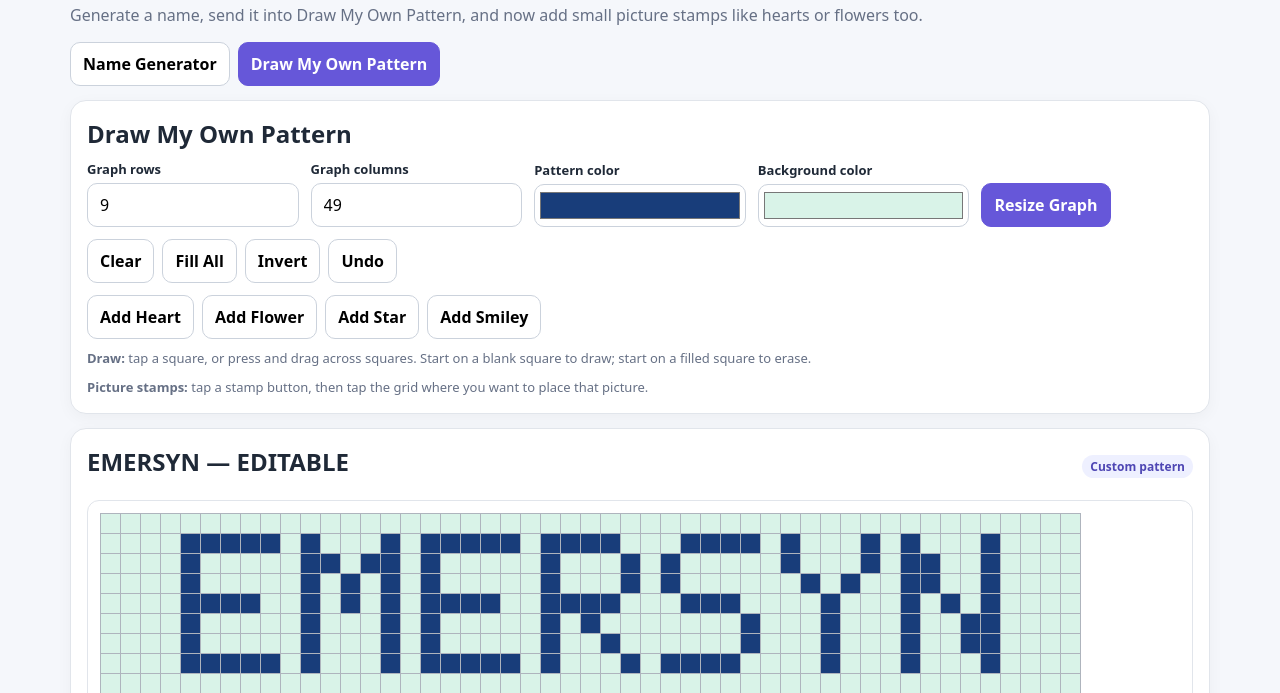
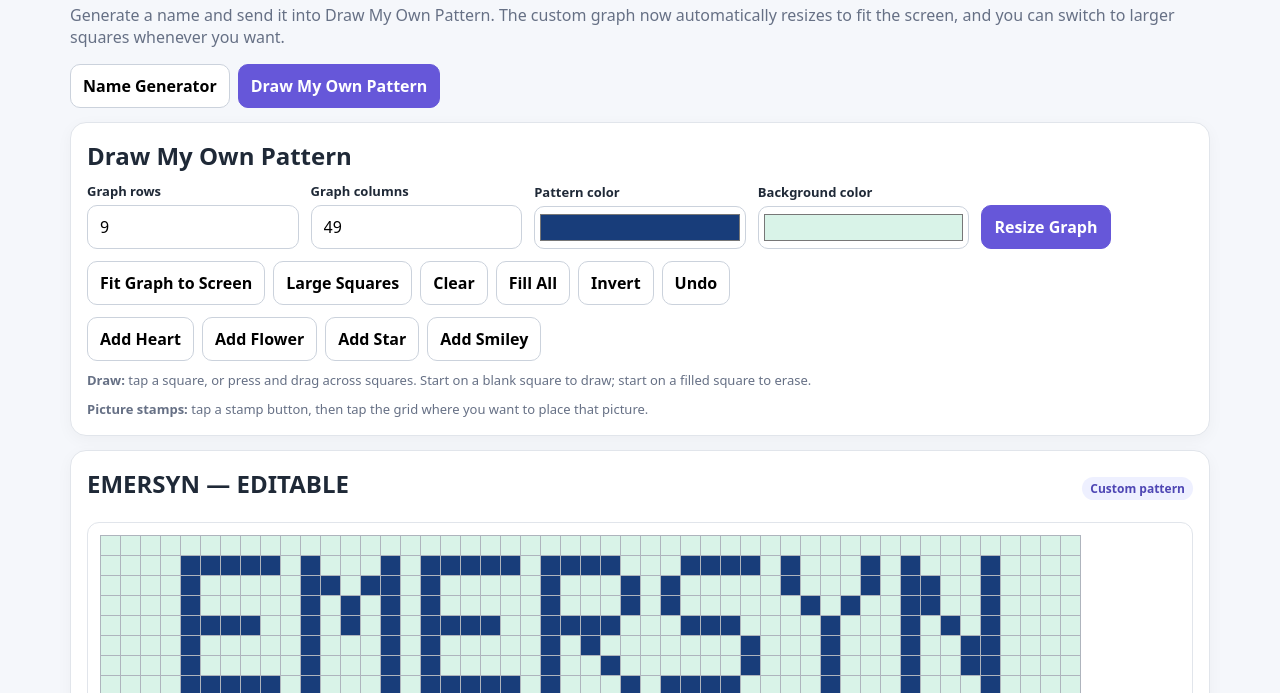
Before and after one commit to jlyons0803/Woven-bracelet-generator, a plain HTML site: page index.html in a window 1280 px wide. Both pictures are taken after a click on the button "Add Name to Draw My Own Pattern". Shown: the part 105-798 px from the top of the page. Drawn offline with Linux system fonts and the light colour scheme.

Commit message:
Add files via upload

```diff
--- a/index.html
+++ b/index.html
@@ -53,7 +53,7 @@ Once hosted and opened in Safari, use <b>Share → Add to Home Screen</b> to ins
 
 <main>
 <h1>Wrapped Woven Bracelet Generator</h1>
-<div class="sub">Generate a name, send it into Draw My Own Pattern, and now add small picture stamps like hearts or flowers too.</div>
+<div class="sub">Generate a name and send it into Draw My Own Pattern. The custom graph now automatically resizes to fit the screen, and you can switch to larger squares whenever you want.</div>
 
 <div class="tabs">
   <button type="button" id="tabName" class="tab active">Name Generator</button>
@@ -87,6 +87,8 @@ Once hosted and opened in Safari, use <b>Share → Add to Home Screen</b> to ins
     <div><button type="button" id="resizeGraph" class="primary">Resize Graph</button></div>
   </div>
   <div class="actions">
+    <button type="button" id="fitCustomBtn">Fit Graph to Screen</button>
+    <button type="button" id="largeSquaresBtn">Large Squares</button>
     <button type="button" id="clearBtn">Clear</button>
     <button type="button" id="fillBtn">Fill All</button>
     <button type="button" id="invertBtn">Invert</button>
@@ -260,6 +262,7 @@ const STAMPS={
   ]
 };
 let activeStamp=null;
+let customFitToScreen=true;
 
 function placeStampAt(centerRow,centerCol,stampRows){
   const height=stampRows.length;
@@ -293,6 +296,7 @@ function sendNameToDraw(){
   $("drawBgColor").value=$("nameBgColor").value;
 
   history=[];
+  customFitToScreen=true;
   switchMode("draw");
   $("patternTitle").textContent=($("name").value.toUpperCase() || "NAME") + " — EDITABLE";
   if($("fitNote")){
@@ -332,10 +336,10 @@ function renderGrid(){
 
   const cols=m[0].length;
 
-  // NAME MODE: shrink squares as needed so the entire graph fits the screen.
-  // DRAW MODE: keep larger squares for easy tapping and allow horizontal scrolling.
+  // Name patterns always fit the screen.
+  // Custom patterns can either fit the screen or use larger squares for easier editing.
   let cellSize=20;
-  if(mode==="name" && holder){
+  if(holder && (mode==="name" || customFitToScreen)){
     const available=Math.max(240,holder.clientWidth-26);
     cellSize=Math.floor(available/cols);
     cellSize=Math.max(6,Math.min(20,cellSize));
@@ -385,8 +389,12 @@ function renderGrid(){
       $("fitNote").textContent = cellSize<20
         ? `Graph automatically scaled to ${cellSize}px squares so all ${cols} columns fit on screen.`
         : `Graph fits at full-size squares.`;
+    }else if(customFitToScreen){
+      $("fitNote").textContent = cellSize<20
+        ? `Custom graph scaled to ${cellSize}px squares so all ${cols} columns fit on screen. Tap Large Squares if you want easier editing.`
+        : `Custom graph fits on screen at full-size squares.`;
     }else{
-      $("fitNote").textContent = `Custom drawing keeps larger squares for easier tapping. Scroll sideways if the graph is wider than the screen.`;
+      $("fitNote").textContent = `Custom graph is using large squares for easier editing. Scroll sideways if needed, or tap Fit Graph to Screen.`;
     }
   }
 
@@ -516,6 +524,8 @@ $("sendToDraw").addEventListener("click",sendNameToDraw);
 
 // Draw controls/actions
 $("resizeGraph").addEventListener("click",resizeCustomGraph);
+$("fitCustomBtn").addEventListener("click",()=>{customFitToScreen=true; renderGrid();});
+$("largeSquaresBtn").addEventListener("click",()=>{customFitToScreen=false; renderGrid();});
 $("clearBtn").addEventListener("click",()=>mutate("clear"));
 $("fillBtn").addEventListener("click",()=>mutate("fill"));
 $("invertBtn").addEventListener("click",()=>mutate("invert"));
--- a/service-worker.js
+++ b/service-worker.js
@@ -1,4 +1,4 @@
-const CACHE='woven-bracelet-v6';
+const CACHE='woven-bracelet-v7';
 const ASSETS=['./','./index.html','./manifest.webmanifest','./icon-192.png','./icon-512.png','./apple-touch-icon.png'];
 self.addEventListener('install',e=>{self.skipWaiting();e.waitUntil(caches.open(CACHE).then(c=>c.addAll(ASSETS)))});
 self.addEventListener('activate',e=>e.waitUntil(
```
